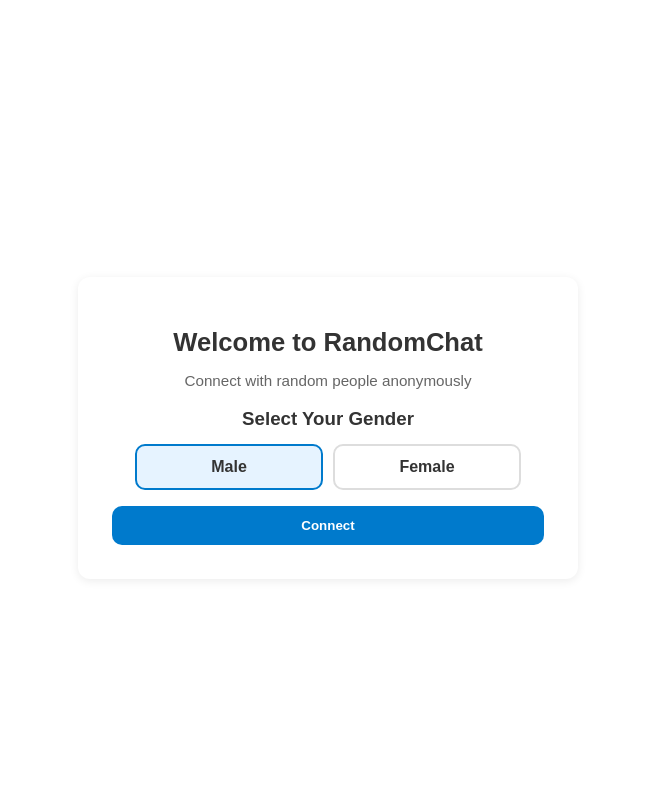
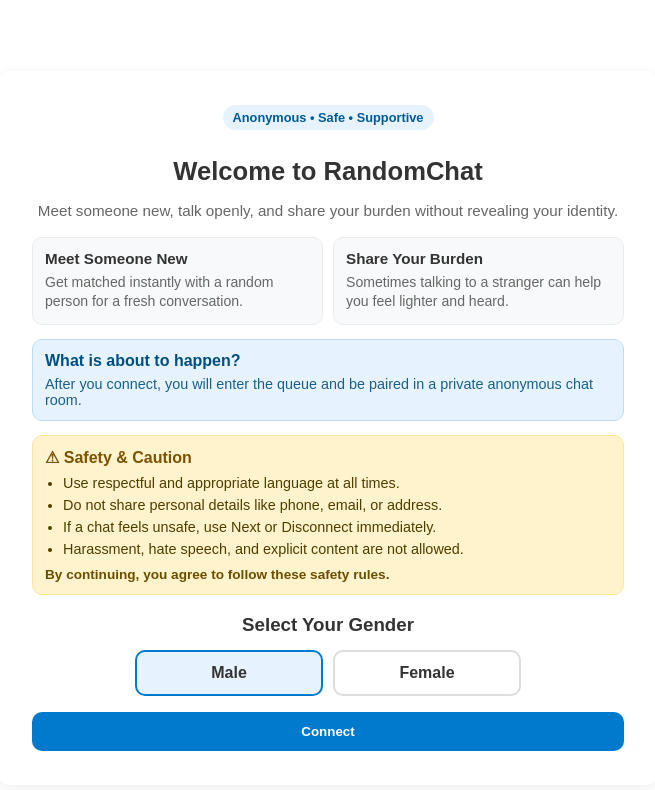
Before and after one commit to chaitu518/RandomChat_frontend, a React (Vite) app: page / in a window 1280 px wide. Shown: the top 790 px of the page, without its empty margins (312-967 px from the left). Built offline with nearby package versions, Linux system fonts and the light colour scheme; no server answers; the HTML template or start-up script is replaced by a standard one.

Commit message:
some changes made

```diff
--- a/src/components/ChatRoomView.tsx
+++ b/src/components/ChatRoomView.tsx
@@ -37,20 +37,21 @@ const ChatRoomView: React.FC<ChatRoomViewProps> = ({
     <div className="chat-room-view">
       <div className="chat-header">
         <h2>Chat Room</h2>
-        <div className="chat-actions">
-          <button className="next-btn" onClick={onNext}>
-            Next Chat
-          </button>
-          <button className="disconnect-btn" onClick={onDisconnect}>
-            Disconnect
-          </button>
-        </div>
       </div>
 
       <StatusBar connectionState={connectionState} />
 
       <div className="chat-container">
         <ChatWindow messages={chatMessages} />
+      </div>
+
+      <div className="room-quick-actions">
+        <button className="next-btn room-action-btn" onClick={onNext}>
+          Next
+        </button>
+        <button className="disconnect-btn room-action-btn" onClick={onDisconnect}>
+          Disconnect
+        </button>
       </div>
 
       <div className="message-input-container">
--- a/src/components/ChatWindow.tsx
+++ b/src/components/ChatWindow.tsx
@@ -8,13 +8,25 @@ interface ChatWindowProps {
 
 const ChatWindow: React.FC<ChatWindowProps> = ({ messages }) => {
   const chatEndRef = useRef<HTMLDivElement>(null);
+  const chatWindowRef = useRef<HTMLDivElement>(null);
+  const shouldAutoScrollRef = useRef(true);
+
+  const handleScroll = () => {
+    const container = chatWindowRef.current;
+    if (!container) return;
+
+    const distanceFromBottom = container.scrollHeight - (container.scrollTop + container.clientHeight);
+    shouldAutoScrollRef.current = distanceFromBottom < 80;
+  };
 
   useEffect(() => {
-    chatEndRef.current?.scrollIntoView({ behavior: 'smooth' });
+    if (shouldAutoScrollRef.current) {
+      chatEndRef.current?.scrollIntoView({ behavior: 'smooth' });
+    }
   }, [messages]);
 
   return (
-    <div className="chat-window">
+    <div className="chat-window" ref={chatWindowRef} onScroll={handleScroll}>
       {messages.map(message => (
         <ChatBubble key={message.id} bubble={message} />
       ))}
--- a/src/components/HomeView.tsx
+++ b/src/components/HomeView.tsx
@@ -15,8 +15,36 @@ const HomeView: React.FC<HomeViewProps> = ({ onConnect }) => {
   return (
     <div className="home-view">
       <div className="welcome-card">
+        <p className="hero-tag">Anonymous • Safe • Supportive</p>
         <h1>Welcome to RandomChat</h1>
-        <p className="subtitle">Connect with random people anonymously</p>
+        <p className="subtitle">Meet someone new, talk openly, and share your burden without revealing your identity.</p>
+
+        <div className="benefits-grid">
+          <div className="benefit-item">
+            <h4>Meet Someone New</h4>
+            <p>Get matched instantly with a random person for a fresh conversation.</p>
+          </div>
+          <div className="benefit-item">
+            <h4>Share Your Burden</h4>
+            <p>Sometimes talking to a stranger can help you feel lighter and heard.</p>
+          </div>
+        </div>
+
+        <div className="happening-card">
+          <h3>What is about to happen?</h3>
+          <p>After you connect, you will enter the queue and be paired in a private anonymous chat room.</p>
+        </div>
+
+        <div className="warning-card">
+          <h3>⚠ Safety & Caution</h3>
+          <ul className="warning-list">
+            <li>Use respectful and appropriate language at all times.</li>
+            <li>Do not share personal details like phone, email, or address.</li>
+            <li>If a chat feels unsafe, use Next or Disconnect immediately.</li>
+            <li>Harassment, hate speech, and explicit content are not allowed.</li>
+          </ul>
+          <p className="warning-note">By continuing, you agree to follow these safety rules.</p>
+        </div>
 
         <div className="connect-section">
           <h3>Select Your Gender</h3>
--- a/src/components/LobbyView.tsx
+++ b/src/components/LobbyView.tsx
@@ -23,11 +23,37 @@ const LobbyView: React.FC<LobbyViewProps> = ({
   return (
     <div className="lobby-view">
       <div className="lobby-card">
+        <p className="hero-tag">Find • Talk • Feel Better</p>
         <h2>Find a Chat Partner</h2>
 
         {!isSearching && !noMatchFound && (
           <>
-            <p className="lobby-subtitle">Choose who you'd like to chat with</p>
+            <p className="lobby-subtitle">You’re about to meet an anonymous friend for 10 minutes — keep it kind, calm, and meaningful.</p>
+
+            <div className="lobby-guide-grid">
+              <div className="lobby-guide-card">
+                <h3>How to Speak Appropriately</h3>
+                <ul>
+                  <li>Start politely: “Hi, how are you feeling today?”</li>
+                  <li>Listen first and avoid judgmental language.</li>
+                  <li>Keep conversation respectful and safe for both sides.</li>
+                </ul>
+              </div>
+
+              <div className="lobby-guide-card">
+                <h3>Stress Reliever Prompts</h3>
+                <ul>
+                  <li>“What’s one thing weighing on your mind?”</li>
+                  <li>“Want to share what happened today?”</li>
+                  <li>“Would you like support or just a listener?”</li>
+                </ul>
+              </div>
+            </div>
+
+            <div className="lobby-anon-note">
+              <h3>Anonymous Friend • 10 Minutes</h3>
+              <p>Use this short chat as a safe pause: breathe, share your burden, and leave feeling lighter.</p>
+            </div>
 
             <div className="preference-section">
               <h3>Chat Preference</h3>
--- a/src/styles/ChatPage.css
+++ b/src/styles/ChatPage.css
@@ -28,11 +28,153 @@
   font-size: 1.6rem;
 }
 
+.hero-tag {
+  display: inline-block;
+  margin: 0 0 10px;
+  padding: 5px 10px;
+  font-size: 0.8rem;
+  font-weight: 700;
+  color: #005b96;
+  background: #e6f3ff;
+  border-radius: 999px;
+}
+
 .subtitle,
 .lobby-subtitle {
   color: #666;
   margin-bottom: 18px;
   font-size: 0.95rem;
+}
+
+.benefits-grid {
+  display: grid;
+  grid-template-columns: 1fr;
+  gap: 10px;
+  margin-bottom: 14px;
+}
+
+.benefit-item {
+  text-align: left;
+  background: #f8f9fa;
+  border: 1px solid #e9ecef;
+  border-radius: 10px;
+  padding: 12px;
+}
+
+.benefit-item h4 {
+  margin: 0 0 6px;
+  color: #333;
+  font-size: 0.95rem;
+}
+
+.benefit-item p {
+  margin: 0;
+  color: #666;
+  font-size: 0.88rem;
+  line-height: 1.4;
+}
+
+.happening-card {
+  text-align: left;
+  background: #e6f3ff;
+  border: 1px solid #b8def8;
+  border-radius: 10px;
+  padding: 12px;
+  margin-bottom: 14px;
+}
+
+.happening-card h3 {
+  margin: 0 0 6px;
+  color: #004f80;
+  font-size: 1rem;
+}
+
+.happening-card p {
+  margin: 0;
+  color: #1a5f8a;
+  font-size: 0.9rem;
+}
+
+.warning-card {
+  text-align: left;
+  background: #fff3cd;
+  border: 1px solid #ffe69c;
+  border-radius: 10px;
+  padding: 12px;
+  margin-bottom: 16px;
+}
+
+.warning-card h3 {
+  margin: 0 0 8px;
+  color: #7a5300;
+  font-size: 1rem;
+}
+
+.warning-list {
+  margin: 0;
+  padding-left: 18px;
+  color: #4f3d00;
+  display: grid;
+  gap: 6px;
+  font-size: 0.9rem;
+}
+
+.warning-note {
+  margin: 10px 0 0;
+  font-size: 0.85rem;
+  color: #6b4d00;
+  font-weight: 600;
+}
+
+.lobby-guide-grid {
+  display: grid;
+  grid-template-columns: 1fr;
+  gap: 10px;
+  margin-bottom: 14px;
+}
+
+.lobby-guide-card {
+  text-align: left;
+  background: #f8f9fa;
+  border: 1px solid #e9ecef;
+  border-radius: 10px;
+  padding: 12px;
+}
+
+.lobby-guide-card h3 {
+  margin: 0 0 8px;
+  color: #333;
+  font-size: 0.95rem;
+}
+
+.lobby-guide-card ul {
+  margin: 0;
+  padding-left: 18px;
+  display: grid;
+  gap: 6px;
+  color: #555;
+  font-size: 0.88rem;
+}
+
+.lobby-anon-note {
+  text-align: left;
+  background: #e6f3ff;
+  border: 1px solid #b8def8;
+  border-radius: 10px;
+  padding: 12px;
+  margin-bottom: 14px;
+}
+
+.lobby-anon-note h3 {
+  margin: 0 0 6px;
+  color: #004f80;
+  font-size: 0.95rem;
+}
+
+.lobby-anon-note p {
+  margin: 0;
+  color: #1a5f8a;
+  font-size: 0.9rem;
 }
 
 .connect-section h3,
@@ -167,20 +309,11 @@
   background: #007acc;
   color: #fff;
   padding: 12px;
-  display: flex;
-  flex-direction: column;
-  gap: 10px;
 }
 
 .chat-header h2 {
   margin: 0;
   font-size: 1.2rem;
-}
-
-.chat-actions {
-  display: grid;
-  grid-template-columns: 1fr 1fr;
-  gap: 8px;
 }
 
 .next-btn {
@@ -189,9 +322,20 @@
   color: #007acc;
 }
 
-.chat-header .disconnect-btn {
-  width: 100%;
-  padding: 10px;
+.room-quick-actions {
+  display: flex;
+  justify-content: flex-start;
+  gap: 8px;
+  padding: 8px 12px;
+  border-top: 1px solid #dee2e6;
+  background: #f8f9fa;
+}
+
+.room-action-btn {
+  width: auto;
+  padding: 7px 10px;
+  font-size: 12px;
+  border-radius: 8px;
 }
 
 .status-bar {
@@ -312,7 +456,7 @@
   }
 
   .home-view {
-    max-width: 500px;
+    max-width: 660px;
   }
 
   .lobby-view {
@@ -336,6 +480,14 @@
     flex: 1;
   }
 
+  .benefits-grid {
+    grid-template-columns: repeat(2, minmax(0, 1fr));
+  }
+
+  .lobby-guide-grid {
+    grid-template-columns: repeat(2, minmax(0, 1fr));
+  }
+
   .chat-room-view {
     max-width: 920px;
     min-height: 82vh;
@@ -343,22 +495,17 @@
   }
 
   .chat-header {
-    flex-direction: row;
-    justify-content: space-between;
-    align-items: center;
     padding: 14px 18px;
   }
 
-  .chat-actions {
-    display: flex;
+  .room-quick-actions {
+    padding: 10px 18px;
     gap: 10px;
-    width: auto;
   }
 
-  .next-btn,
-  .chat-header .disconnect-btn {
-    width: auto;
-    padding: 9px 14px;
+  .room-action-btn {
+    padding: 8px 12px;
+    font-size: 13px;
   }
 
   .status-bar {
```
Also changed, not shown: src/hooks/useWebSocket.ts (+54 -21 lines), 2 other files (tests, documents, lock files or other folders).
